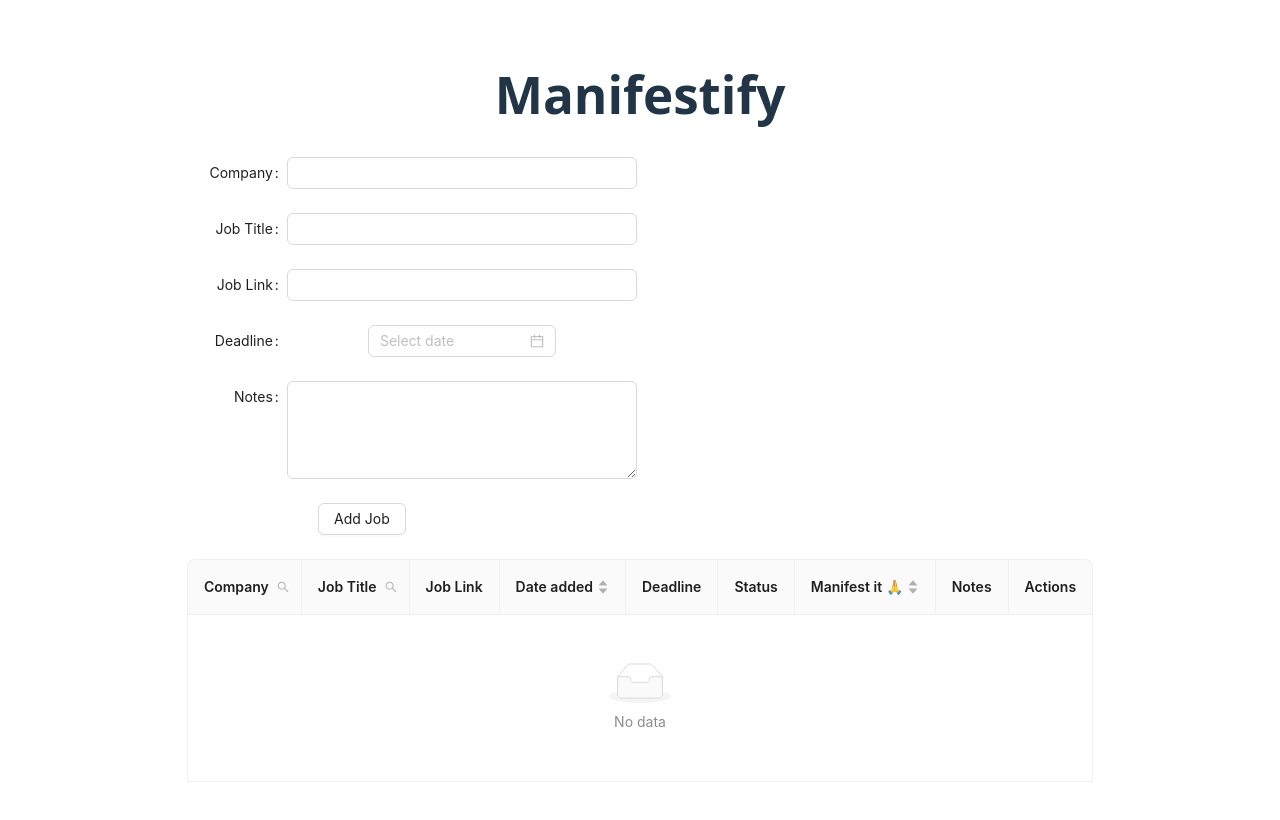
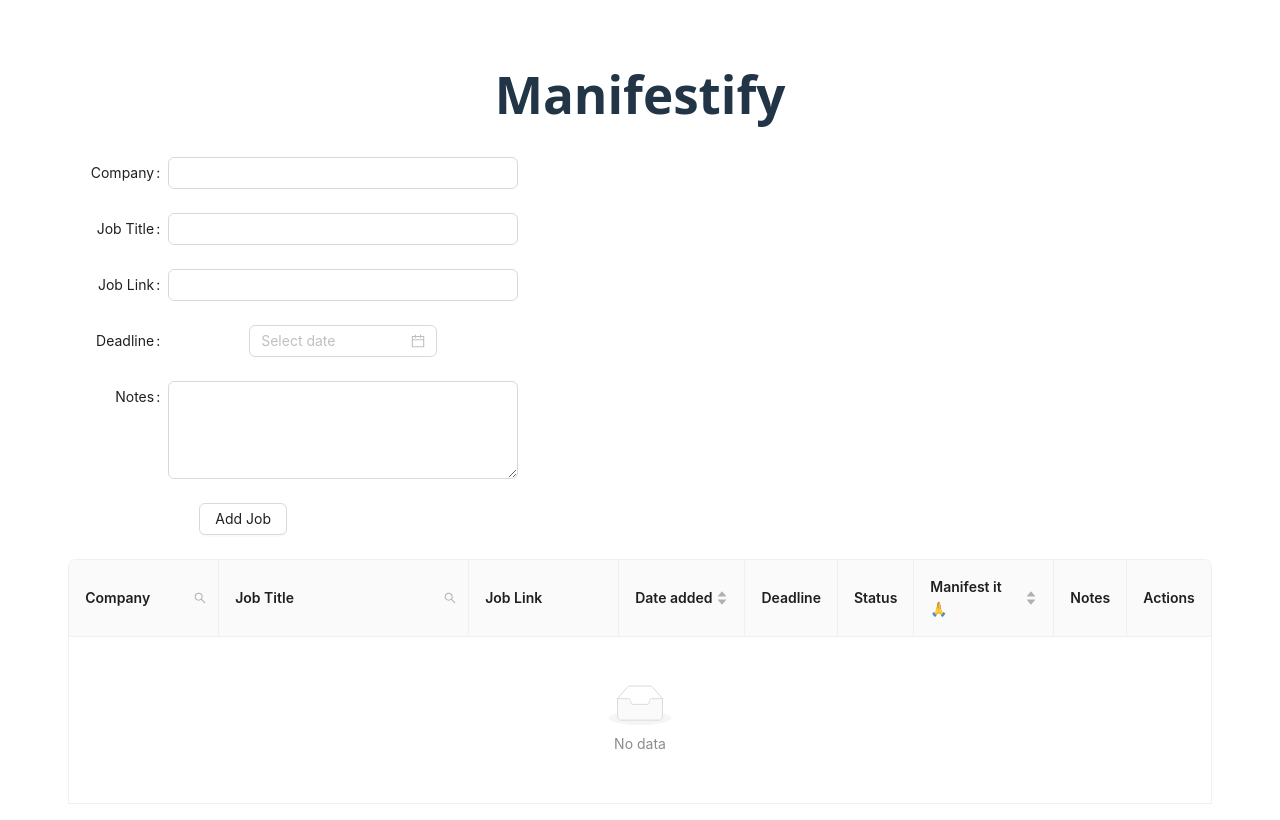
Before and after one commit to chriskhoa/Manifestify, a React (Vite) app: page / in a window 1280 px wide. Shown: the top 820 px of the page. Built offline with nearby package versions, Linux system fonts and the light colour scheme.

Commit message:
Adding CSS code to make column widths consistent

```diff
--- a/src/components/JobTable.css
+++ b/src/components/JobTable.css
@@ -0,0 +1,30 @@
+.col-company {
+    width: 150px !important;
+    max-width: 150px;
+    min-width: 150px;
+    white-space: nowrap;
+  }
+
+  .col-jobtitle {
+    width: 250px !important;
+    max-width: 250px;
+    min-width: 250px;
+    text-align: center;
+  }
+
+  .col-joblink {
+    width: 150px !important;
+    max-width: 150px;
+    min-width: 150px;
+    white-space: nowrap;
+    overflow: hidden;
+    text-overflow: ellipsis;
+  }
+
+
+  .col-clicks {
+    width: 140px !important;
+    max-width: 140px;
+    min-width: 140px;
+    text-align: center;
+  }
```
